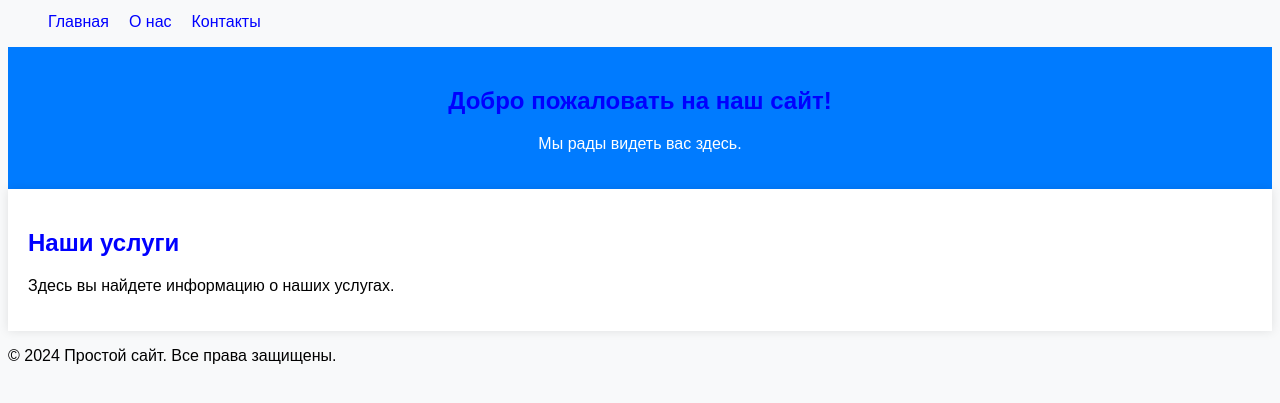
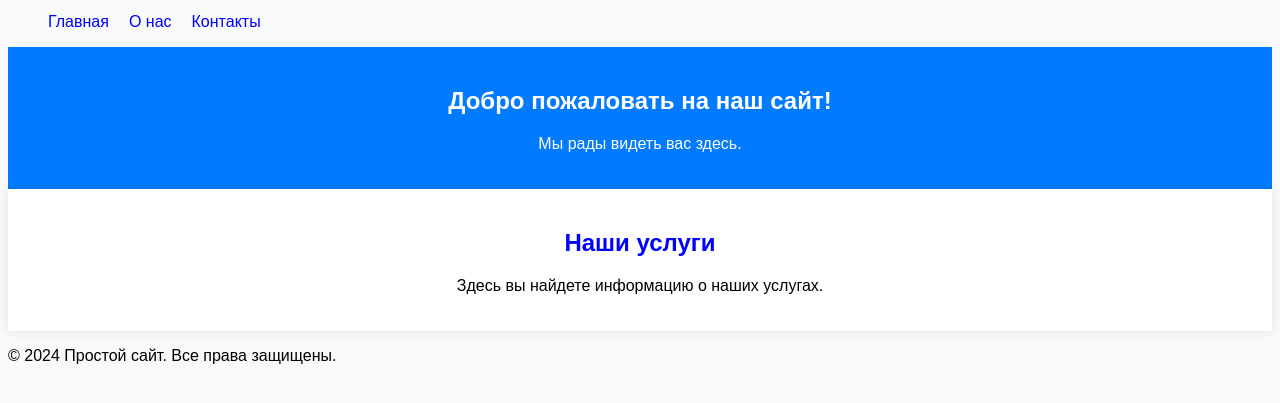
Before and after one commit to tikhonova-elena/Urban-3, a plain HTML site: page index.html in a window 1280 px wide. Shown: the part 47-450 px from the top of the page. Drawn offline with Linux system fonts and the light colour scheme; a web font is replaced by a local one.

Commit message:
Add files via upload

```diff
--- a/styles.css
+++ b/styles.css
@@ -1,6 +1,4 @@
-@import url('https://fonts.googleapis.com/css2?family=Arial&display=swap');
-
-
+@import url("https://fonts.googleapis.com/css2?family=Arial&display=swap");
 
 body {
   font-family: Arial, sans-serif;
@@ -41,8 +39,13 @@ nav a:hover {
   text-align: center;
 }
 
+.intro h2 {
+  color: white;
+}
+
 .content {
   background-color: white;
+  text-align: center;
   box-shadow: 0 0 10px rgba(0, 0, 0, 0.1);
   margin: 0 auto;
   padding: 20px;
```
